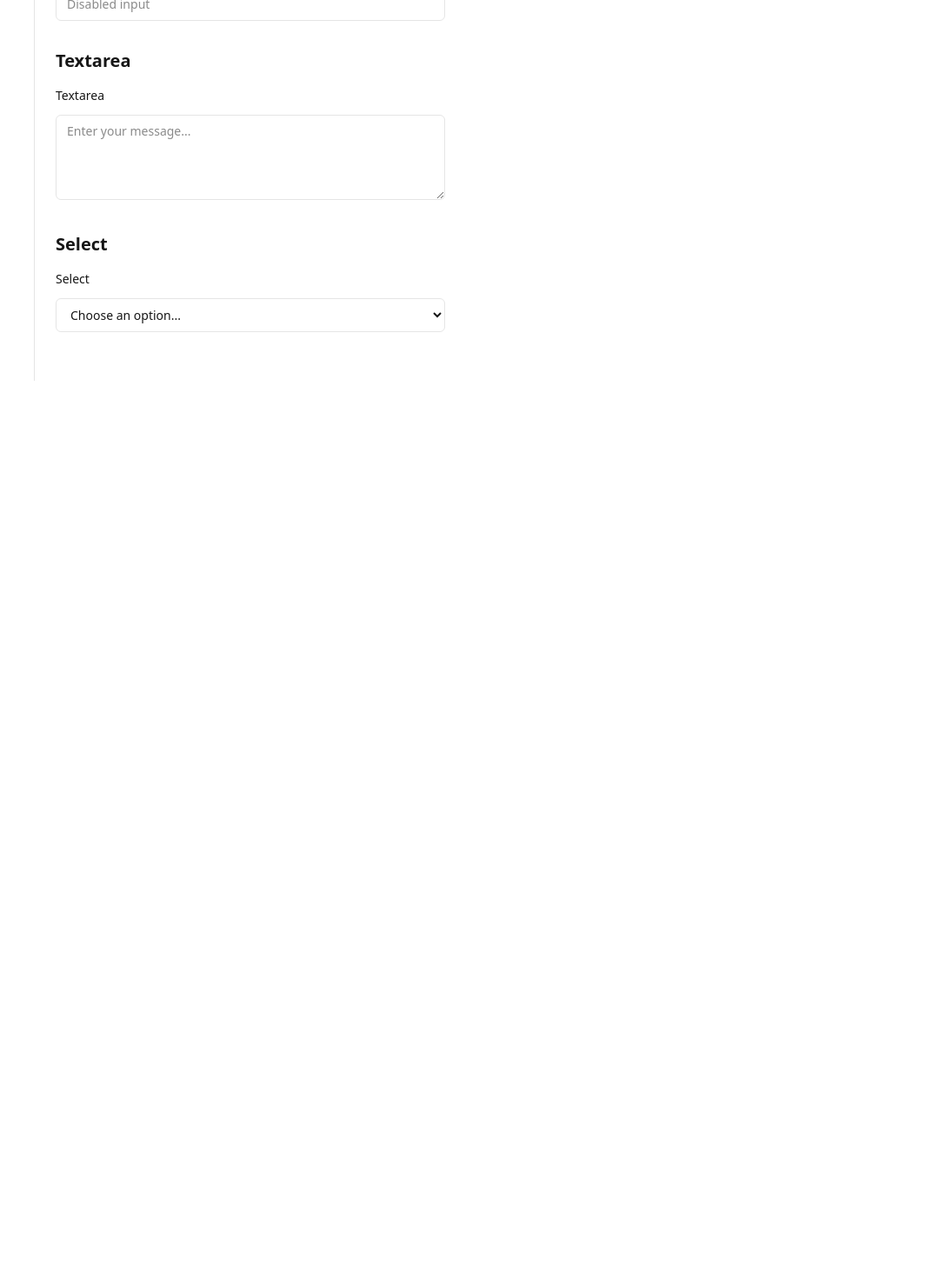
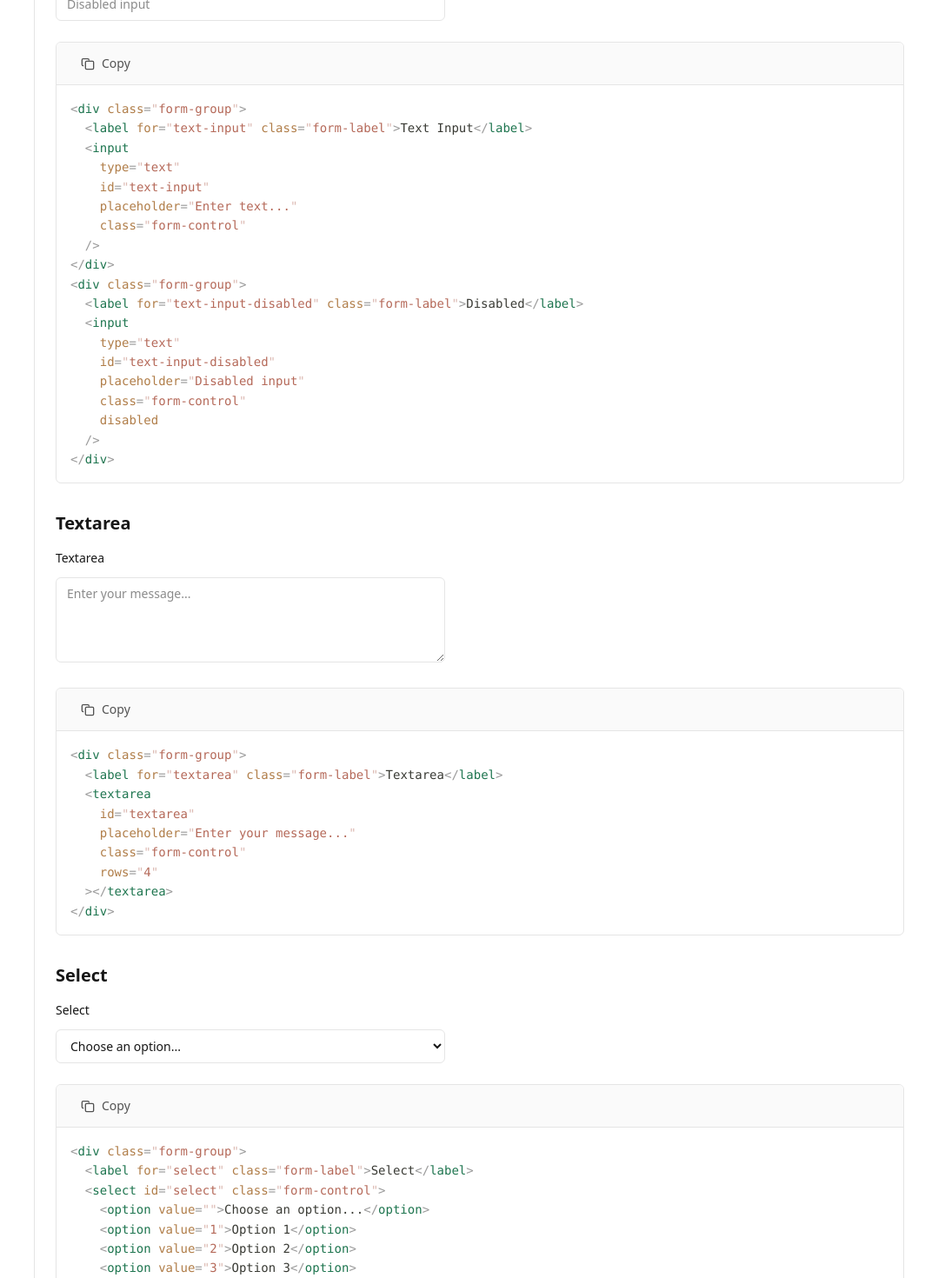
Before and after one commit to rwhitmire/tailwind-start, a SvelteKit app: page /components/inputs in a window 1280 px wide. Shown: the part 380-1850 px from the top of the page at 87% size, without its empty margins (216-1280 px from the left). Before the commit the page ends 818 px from the top, so only its background shows below. Built offline with nearby package versions, Linux system fonts and the light colour scheme.

Commit message:
code samples

```diff
--- a/src/routes/components/buttons/+page.svelte
+++ b/src/routes/components/buttons/+page.svelte
@@ -1,3 +1,13 @@
+<script lang="ts">
+  import CodeBlock from "$lib/components/CodeBlock.svelte";
+
+  const primaryButtonCode = `<button class="btn btn-primary">Primary Button</button>
+<button class="btn btn-primary" disabled>Disabled</button>`;
+
+  const secondaryButtonCode = `<button class="btn btn-secondary">Secondary Button</button>
+<button class="btn btn-secondary" disabled>Disabled</button>`;
+</script>
+
 <div>
   <h1 class="mb-6 text-3xl font-bold">Buttons</h1>
   <p class="mb-8 text-neutral-600 dark:text-neutral-400">
@@ -7,18 +17,20 @@
   <div class="space-y-8">
     <section>
       <h2 class="mb-4 text-xl font-semibold">Primary Button</h2>
-      <div class="flex flex-wrap gap-4">
+      <div class="mb-4 flex flex-wrap gap-4">
         <button class="btn btn-primary">Primary Button</button>
         <button class="btn btn-primary" disabled>Disabled</button>
       </div>
+      <CodeBlock code={primaryButtonCode} lang="html" />
     </section>
 
     <section>
       <h2 class="mb-4 text-xl font-semibold">Secondary Button</h2>
-      <div class="flex flex-wrap gap-4">
+      <div class="mb-4 flex flex-wrap gap-4">
         <button class="btn btn-secondary">Secondary Button</button>
         <button class="btn btn-secondary" disabled>Disabled</button>
       </div>
+      <CodeBlock code={secondaryButtonCode} lang="html" />
     </section>
   </div>
 </div>
--- a/src/routes/components/inputs/+page.svelte
+++ b/src/routes/components/inputs/+page.svelte
@@ -1,3 +1,47 @@
+<script lang="ts">
+  import CodeBlock from "$lib/components/CodeBlock.svelte";
+
+  const textInputCode = `<div class="form-group">
+  <label for="text-input" class="form-label">Text Input</label>
+  <input
+    type="text"
+    id="text-input"
+    placeholder="Enter text..."
+    class="form-control"
+  />
+</div>
+<div class="form-group">
+  <label for="text-input-disabled" class="form-label">Disabled</label>
+  <input
+    type="text"
+    id="text-input-disabled"
+    placeholder="Disabled input"
+    class="form-control"
+    disabled
+  />
+</div>`;
+
+  const textareaCode = `<div class="form-group">
+  <label for="textarea" class="form-label">Textarea</label>
+  <textarea
+    id="textarea"
+    placeholder="Enter your message..."
+    class="form-control"
+    rows="4"
+  ></textarea>
+</div>`;
+
+  const selectCode = `<div class="form-group">
+  <label for="select" class="form-label">Select</label>
+  <select id="select" class="form-control">
+    <option value="">Choose an option...</option>
+    <option value="1">Option 1</option>
+    <option value="2">Option 2</option>
+    <option value="3">Option 3</option>
+  </select>
+</div>`;
+</script>
+
 <div>
   <h1 class="mb-6 text-3xl font-bold">Inputs</h1>
   <p class="mb-8 text-neutral-600 dark:text-neutral-400">
@@ -7,7 +51,7 @@
   <div class="space-y-8">
     <section>
       <h2 class="mb-4 text-xl font-semibold">Text Input</h2>
-      <div class="max-w-md space-y-4">
+      <div class="mb-4 max-w-md space-y-4">
         <div class="form-group">
           <label for="text-input" class="form-label">Text Input</label>
           <input
@@ -28,11 +72,12 @@
           />
         </div>
       </div>
+      <CodeBlock code={textInputCode} lang="html" />
     </section>
 
     <section>
       <h2 class="mb-4 text-xl font-semibold">Textarea</h2>
-      <div class="max-w-md">
+      <div class="mb-4 max-w-md">
         <div class="form-group">
           <label for="textarea" class="form-label">Textarea</label>
           <textarea
@@ -43,11 +88,12 @@
           ></textarea>
         </div>
       </div>
+      <CodeBlock code={textareaCode} lang="html" />
     </section>
 
     <section>
       <h2 class="mb-4 text-xl font-semibold">Select</h2>
-      <div class="max-w-md">
+      <div class="mb-4 max-w-md">
         <div class="form-group">
           <label for="select" class="form-label">Select</label>
           <select id="select" class="form-control">
@@ -58,6 +104,7 @@
           </select>
         </div>
       </div>
+      <CodeBlock code={selectCode} lang="html" />
     </section>
   </div>
 </div>
```
